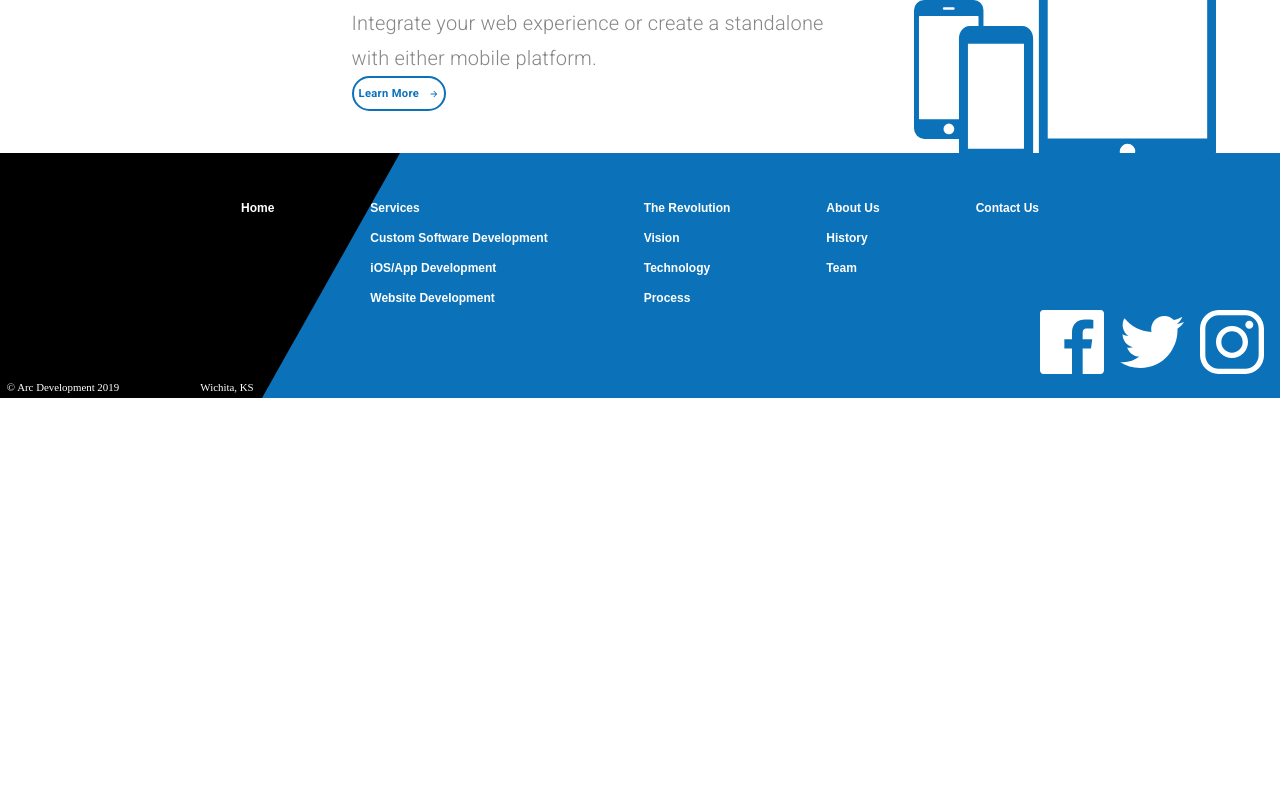
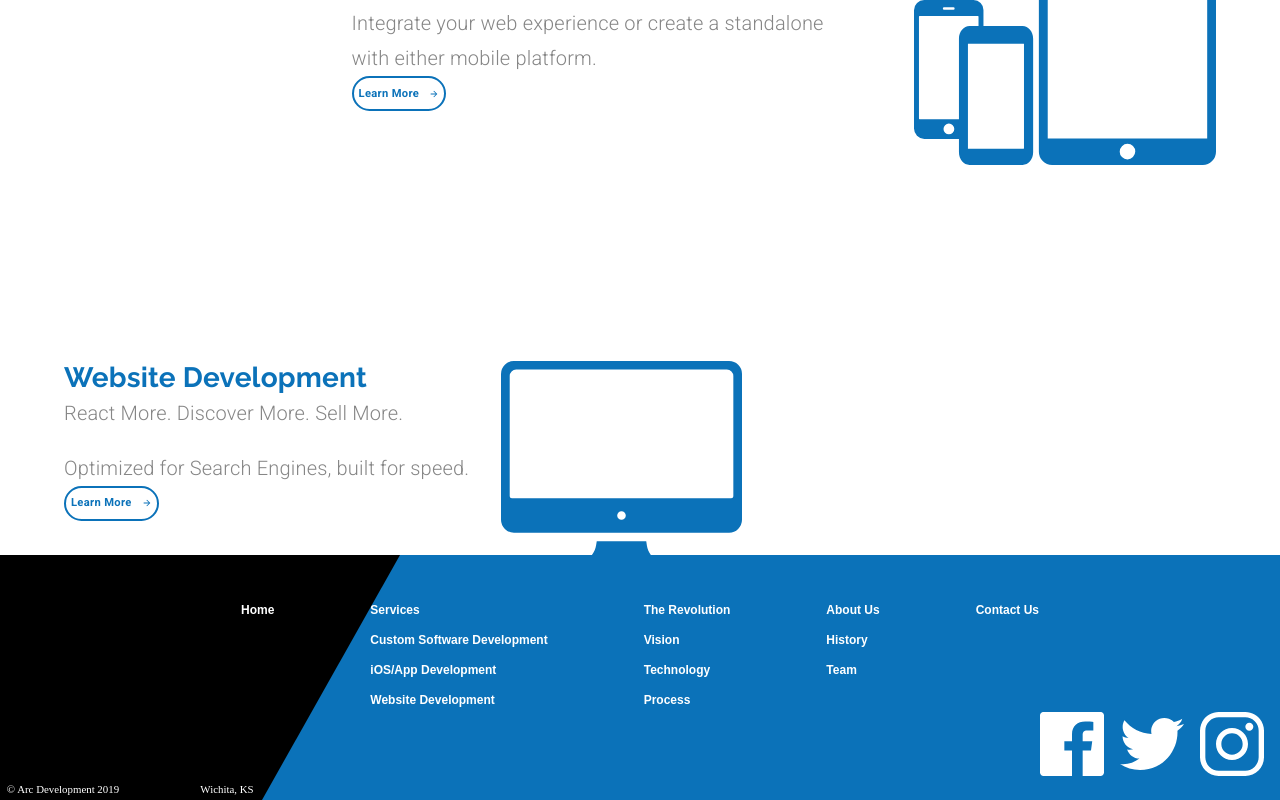
Before and after one commit to oscaramos/arc-development, a React (Create React App) app: page / in a window 1280 px wide. Shown: the part 1313-2113 px from the top of the page. Before the commit the page ends 1711 px from the top, so only its background shows below. Built offline with nearby package versions, Linux system fonts and the light colour scheme.

Commit message:
Custom Software Block

```diff
--- a/src/components/LandingPage.js
+++ b/src/components/LandingPage.js
@@ -11,6 +11,8 @@
 import animationData from '../animations/landinganimation/data'
 import customSoftwareIcon from '../assets/Custom Software Icon.svg';
 import mobileAppsIcon from '../assets/mobileIcon.svg';
+import websitesIcon from '../assets/websiteIcon.svg';
+
 
 
 const useStyles = makeStyles(theme => ({
@@ -130,6 +132,7 @@
           </Grid>
         </Grid>
       </Grid>
+
       {/*----- Custom Software Block ------ */}
       <Grid
         container direction='row'
@@ -180,9 +183,37 @@
           </Button>
         </Grid>
         <Grid item style={{marginRight: matchesSM? 0 : '5em'}}>
-          <img className={classes.icon} alt='custom software icon' src={mobileAppsIcon} />
+          <img className={classes.icon} alt='mobile apps icon' src={mobileAppsIcon} />
         </Grid>
       </Grid>
+
+      {/*----- Custom Software Block ------ */}
+      <Grid
+        container direction='row'
+        className={classes.servicesContainer}
+        justify={matchesSM? 'center': undefined}
+        style={{ textAlign: matchesSM? 'center': undefined }}
+      >
+        <Grid item style={{  marginLeft: matchesSM? 0 : '5em' }}>
+          <Typography variant='h4'>
+            Website Development
+          </Typography>
+          <Typography variant='subtitle1' className={classes.subtitle}>
+            React More. Discover More. Sell More.
+          </Typography>
+          <Typography variant='subtitle1'>
+            Optimized for Search Engines, built for speed.
+          </Typography>
+          <Button variant='outlined' className={classes.learnButton}>
+            <span style={{ marginRight: 10 }}>Learn More</span>
+            <ButtonArrow width={10} height={10} fill={theme.palette.common.arcBlue} />
+          </Button>
+        </Grid>
+        <Grid item>
+          <img className={classes.icon} alt='websites icon' src={websitesIcon} />
+        </Grid>
+      </Grid>
+
     </Grid>
   )
 }
```
